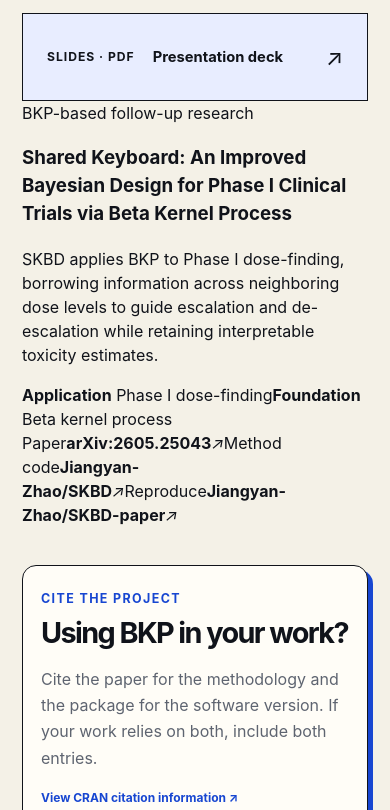
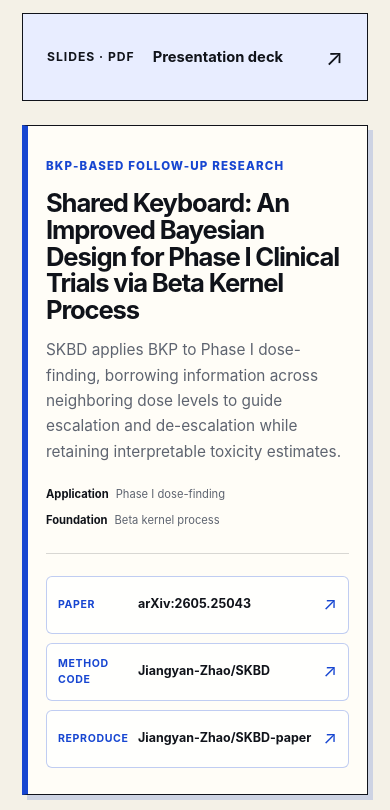
Before and after one commit to Jiangyan-Zhao/BKP-website, a React (Vite) app: page / in a window 390 px wide. Shown: the part 9954-10764 px from the top of the page. Built offline with nearby package versions, Linux system fonts and the light colour scheme.

Commit message:
Style full-width SKBD follow-up research card

```diff
--- a/src/styles.css
+++ b/src/styles.css
@@ -935,14 +935,11 @@ a:focus-visible { outline: 3px solid var(--lime); outline-offset: 3px; }
   align-content: start;
   gap: 14px;
 }
-.resources-section .paper-card { grid-column: 1; grid-row: 1 / span 5; }
-.resources-section .research-card,
+.resources-section .paper-card { grid-column: 1; grid-row: 1 / span 4; }
 .resources-section .resource-card { grid-column: 2; }
 .paper-card,
-.research-card,
 .resource-card { border: 1.5px solid var(--ink); transition: transform 160ms ease, box-shadow 160ms ease; }
 .paper-card:hover,
-.research-card:hover,
 .resource-card:hover { transform: translate(-3px, -3px); box-shadow: 6px 6px 0 var(--ink); }
 .paper-card { display: flex; min-height: 310px; flex-direction: column; padding: 32px; background: var(--card); }
 .resource-type,
@@ -961,45 +958,6 @@ a:focus-visible { outline: 3px solid var(--lime); outline-offset: 3px; }
 .paper-card-links a + a { padding-top: 12px; border-top: 1px solid rgba(16, 19, 26, 0.16); }
 .paper-card-links a:hover { text-decoration: underline; }
 .paper-card i, .resource-card i { font-style: normal; font-size: 1.4rem; }
-.research-card {
-  display: grid;
-  grid-template-columns: minmax(0, 1fr) auto;
-  gap: 16px;
-  align-items: center;
-  min-height: 112px;
-  padding: 18px 20px;
-  border-left: 4px solid var(--blue);
-  background: var(--card);
-}
-.research-card-copy { display: grid; gap: 4px; min-width: 0; }
-.research-card-copy span {
-  color: var(--blue);
-  font-family: var(--font-geist-mono), monospace;
-  font-size: 0.67rem;
-  font-weight: 750;
-  letter-spacing: 0.07em;
-  text-transform: uppercase;
-}
-.research-card-copy b { font-size: 0.93rem; }
-.research-card-copy small { color: var(--muted); font-size: 0.72rem; line-height: 1.35; }
-.research-card-links {
-  display: flex;
-  flex-wrap: wrap;
-  justify-content: flex-end;
-  gap: 7px;
-  max-width: 190px;
-}
-.research-card-links a {
-  padding: 6px 8px;
-  border: 1px solid rgba(31, 76, 211, 0.32);
-  border-radius: 4px;
-  color: var(--blue);
-  font-family: var(--font-geist-mono), monospace;
-  font-size: 0.66rem;
-  font-weight: 720;
-  white-space: nowrap;
-}
-.research-card-links a:hover { border-color: var(--blue); background: var(--blue-soft); }
 .resource-card { display: grid; grid-template-columns: auto 1fr auto; gap: 18px; align-items: center; min-height: 88px; padding: 20px 24px; }
 .resource-card.blue { background: var(--blue); color: white; }
 .resource-card.lime { background: var(--lime); }
@@ -1015,6 +973,93 @@ a:focus-visible { outline: 3px solid var(--lime); outline-offset: 3px; }
   line-height: 1.4;
 }
 .resource-card.blue > i { color: var(--lime); }
+
+.followup-research-card {
+  display: grid;
+  grid-template-columns: minmax(0, 1.22fr) minmax(340px, 0.78fr);
+  gap: clamp(34px, 5vw, 72px);
+  align-items: center;
+  margin-top: 30px;
+  padding: clamp(28px, 3.5vw, 44px);
+  border: 1.5px solid var(--ink);
+  border-left: 6px solid var(--blue);
+  background: linear-gradient(120deg, var(--card) 0 68%, var(--blue-soft) 68% 100%);
+  box-shadow: 7px 7px 0 rgba(31, 76, 211, 0.18);
+}
+.followup-research-copy { min-width: 0; }
+.followup-research-kicker {
+  color: var(--blue);
+  font-family: var(--font-geist-mono), monospace;
+  font-size: 0.72rem;
+  font-weight: 760;
+  letter-spacing: 0.1em;
+  text-transform: uppercase;
+}
+.followup-research-card h3 {
+  max-width: 820px;
+  margin: 14px 0 14px;
+  font-size: clamp(1.65rem, 2.5vw, 2.7rem);
+  line-height: 1.04;
+  letter-spacing: -0.045em;
+}
+.followup-research-card p {
+  max-width: 790px;
+  margin: 0;
+  color: var(--muted);
+  font-size: 0.96rem;
+  line-height: 1.65;
+}
+.followup-research-meta {
+  display: flex;
+  flex-wrap: wrap;
+  gap: 9px 22px;
+  margin-top: 22px;
+  color: var(--muted);
+  font-family: var(--font-geist-mono), monospace;
+  font-size: 0.7rem;
+}
+.followup-research-meta span { display: flex; gap: 7px; }
+.followup-research-meta b { color: var(--ink); }
+.followup-research-links {
+  display: grid;
+  gap: 9px;
+  min-width: 0;
+}
+.followup-research-links a {
+  display: grid;
+  grid-template-columns: 82px minmax(0, 1fr) auto;
+  gap: 14px;
+  align-items: center;
+  min-height: 58px;
+  padding: 12px 14px;
+  border: 1px solid rgba(31, 76, 211, 0.28);
+  border-radius: 6px;
+  background: rgba(255, 255, 255, 0.72);
+  transition: border-color 150ms ease, background 150ms ease, transform 150ms ease;
+}
+.followup-research-links a:hover {
+  border-color: var(--blue);
+  background: white;
+  transform: translateX(3px);
+}
+.followup-research-links span {
+  color: var(--blue);
+  font-family: var(--font-geist-mono), monospace;
+  font-size: 0.66rem;
+  font-weight: 740;
+  letter-spacing: 0.06em;
+  text-transform: uppercase;
+}
+.followup-research-links b {
+  min-width: 0;
+  overflow-wrap: anywhere;
+  font-size: 0.78rem;
+}
+.followup-research-links i {
+  color: var(--blue);
+  font-style: normal;
+  font-size: 1.1rem;
+}
 
 .citation-panel {
   display: grid;
@@ -1211,11 +1256,17 @@ footer a:hover { color: var(--blue); }
   .example-tabs button:last-child { border-bottom: 0; }
   .resource-stack { grid-template-columns: 1fr; }
   .resources-section .paper-card,
-  .resources-section .research-card,
   .resources-section .resource-card { grid-column: auto; }
   .resources-section .paper-card { grid-row: auto; }
-  .research-card { grid-template-columns: 1fr; }
-  .research-card-links { justify-content: flex-start; max-width: none; }
+  .followup-research-card {
+    grid-template-columns: 1fr;
+    gap: 24px;
+    background: var(--card);
+  }
+  .followup-research-links {
+    padding-top: 22px;
+    border-top: 1px solid rgba(16, 19, 26, 0.16);
+  }
   .citation-panel { grid-template-columns: 1fr; }
   footer { grid-template-columns: auto 1fr; }
   footer > div { grid-column: 1 / -1; }
@@ -1244,6 +1295,9 @@ footer a:hover { color: var(--blue); }
   .method-body,
   .install-section,
   .resources-section { padding: 72px 22px; }
+  .followup-research-card { margin-top: 24px; padding: 26px 18px; box-shadow: 5px 5px 0 rgba(31, 76, 211, 0.18); }
+  .followup-research-card h3 { font-size: 1.6rem; }
+  .followup-research-links a { grid-template-columns: 70px minmax(0, 1fr) auto; gap: 10px; padding-inline: 11px; }
   .capability-grid { grid-template-columns: 1fr; }
   .model-grid { grid-template-columns: 1fr; }
   .model-grid article { min-height: 220px; border-right: 0; border-bottom: 1px solid var(--ink); }
```
